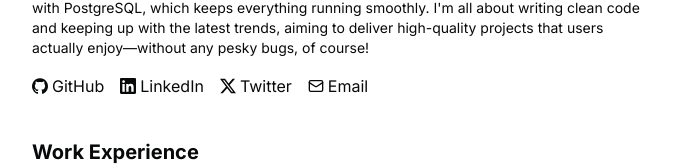
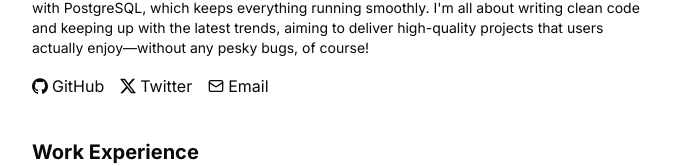
Before and after one commit to neerajkumarc/portfolio, a Next.js app: page / in a window 1280 px wide. Shown: the part 328-494 px from the top of the page, without its empty margins (296-983 px from the left). Built offline with nearby package versions, Linux system fonts and the light colour scheme.

Commit message:
remove: LinkedIn link from resume data

```diff
--- a/src/data/resume.tsx
+++ b/src/data/resume.tsx
@@ -34,13 +34,6 @@ export const DATA = {
         name: "GitHub",
         url: "https://github.com/neerajkumarc",
         icon: Icons.github,
-
-        navbar: true,
-      },
-      {
-        name: "LinkedIn",
-        url: "https://www.linkedin.com/in/neerajkumar31",
-        icon: Icons.linkedin,
 
         navbar: true,
       },
```
